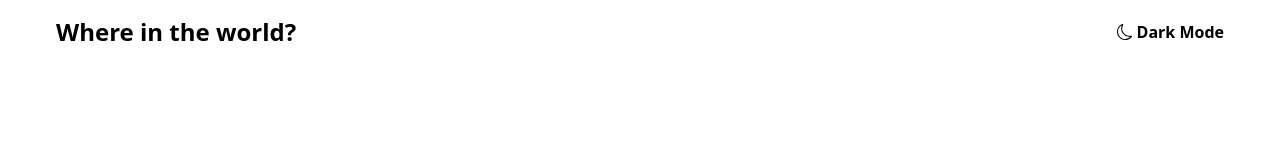
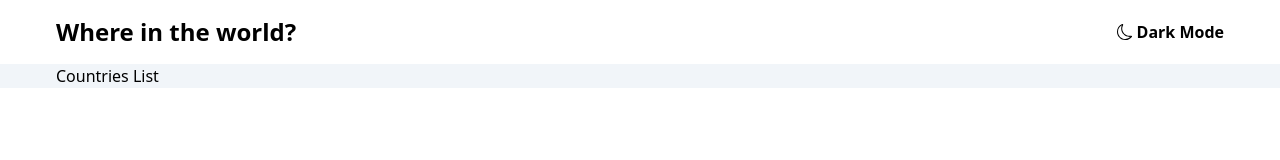
Before and after one commit to kaitcham/countries, a React (Vite) app: page / in a window 1280 px wide. Shown: the top 160 px of the page. Built offline with nearby package versions, Linux system fonts and the light colour scheme.

Commit message:
Add Countries component

```diff
--- a/src/App.jsx
+++ b/src/App.jsx
@@ -1,9 +1,11 @@
 import Navbar from './components/Navbar';
+import Countries from './components/Countries';
 
 function App() {
   return (
     <>
       <Navbar />
+      <Countries />
     </>
   );
 }
--- /dev/null
+++ b/src/components/Countries.jsx
@@ -0,0 +1,5 @@
+const Countries = () => {
+  return <div className=" bg-slate-100 px-14">Countries List</div>;
+};
+
+export default Countries;
```
